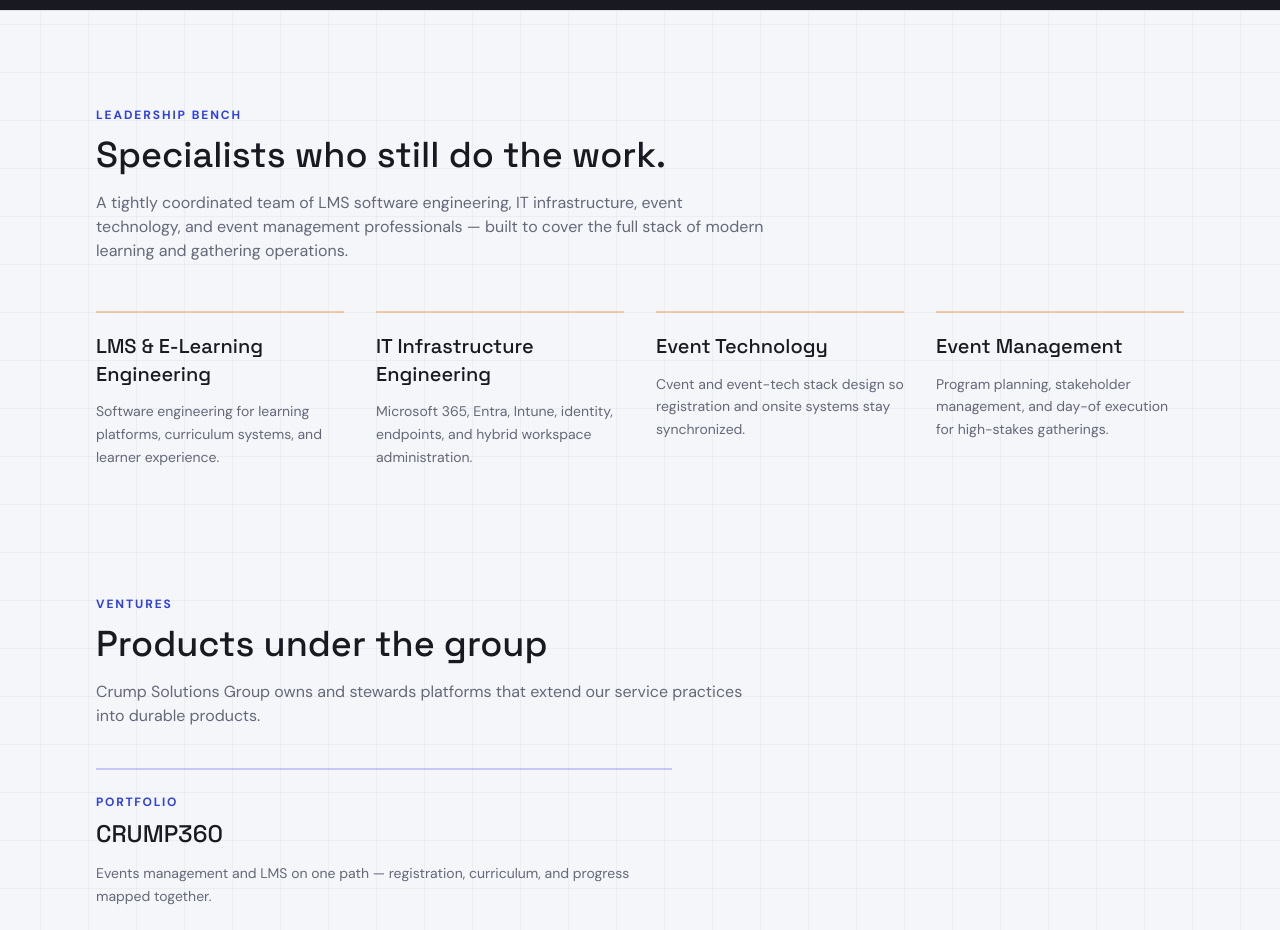
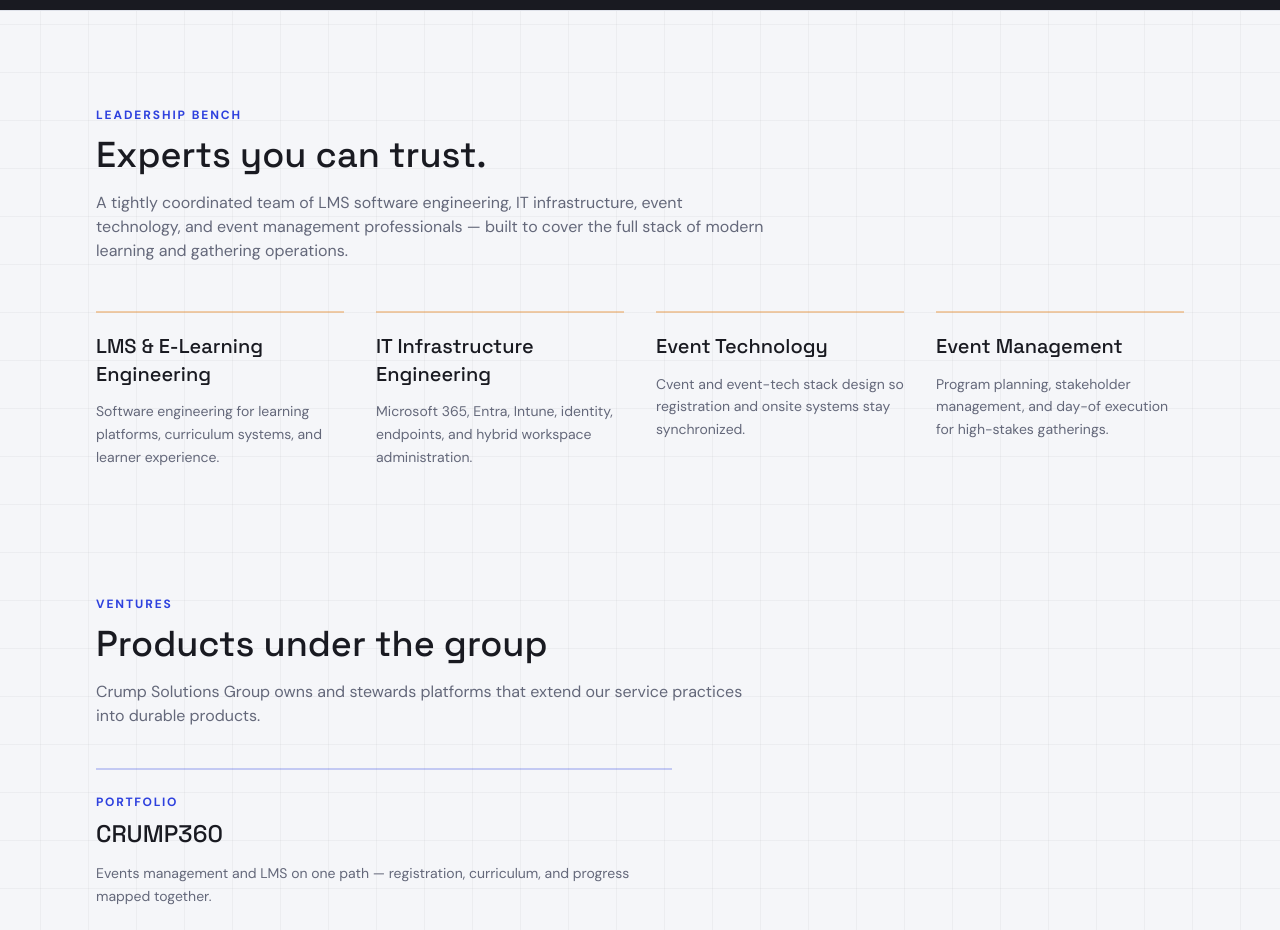
Before and after one commit to MikelCrump/MikelCrump, a Next.js app: page / in a window 1280 px wide. Shown: the part 2880-3810 px from the top of the page. Built offline with nearby package versions, Linux system fonts and the light colour scheme.

Commit message:
copy: update team headline to Experts you can trust
Co-authored-by: Mikel Crump <MikelCrump@users.noreply.github.com>

```diff
--- a/src/app/page.tsx
+++ b/src/app/page.tsx
@@ -320,7 +320,7 @@ export default function HomePage() {
                 Leadership bench
               </p>
               <h2 className="mt-3 font-display text-3xl text-navy md:text-4xl">
-                Specialists who still do the work.
+                Experts you can trust.
               </h2>
               <p className="mt-4 text-muted">
                 A tightly coordinated team of LMS software engineering, IT
```
